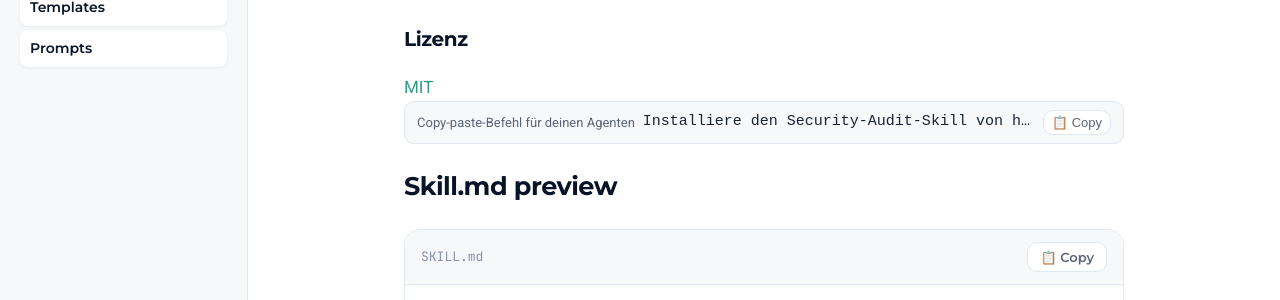
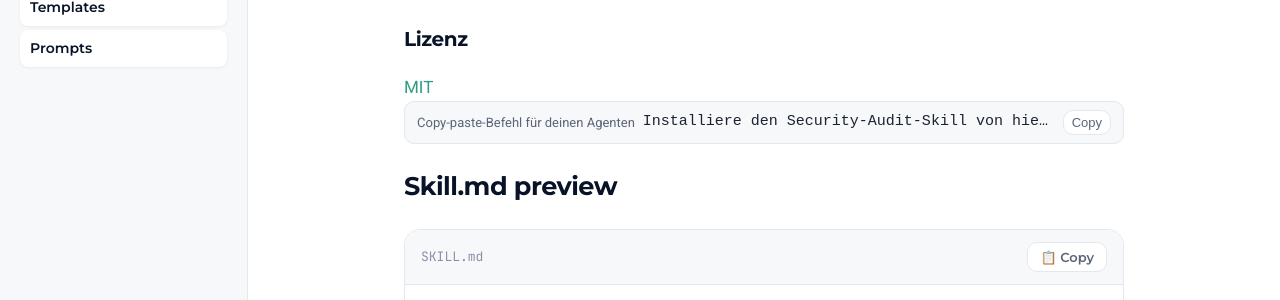
Before and after one commit to Enterprise-AI-Circle/agent-skills, a Jekyll site: the page built from downloads/security-audit.html, in a window 1280 px wide and 900 px high, scrolled down 2536 px. Shown: the part 478-778 px from the top of the window. Built offline with Jekyll 4.4.1, drawn with Linux system fonts in a browser that asks for light colours.

Commit message:
Remove emoji from skill CTA copy button

```diff
--- a/_includes/skill-cta.html
+++ b/_includes/skill-cta.html
@@ -1,5 +1,5 @@
 <div class="skill-prompt">
   <span class="skill-prompt-hint">Copy-paste-Befehl für deinen Agenten</span>
   <code>Installiere den {{ page.title | replace: ' Skill', '' | replace: '-Skill', '' | replace: ' ', '-' }}-Skill von hier: https://github.com/Enterprise-AI-Circle/agent-skills/tree/main/agent-skills/{{ page.skill_path }}</code>
-  <button class="copy-btn-inline" onclick="copySkillPrompt()">📋 Copy</button>
+  <button class="copy-btn-inline" onclick="copySkillPrompt()">Copy</button>
 </div>
```
